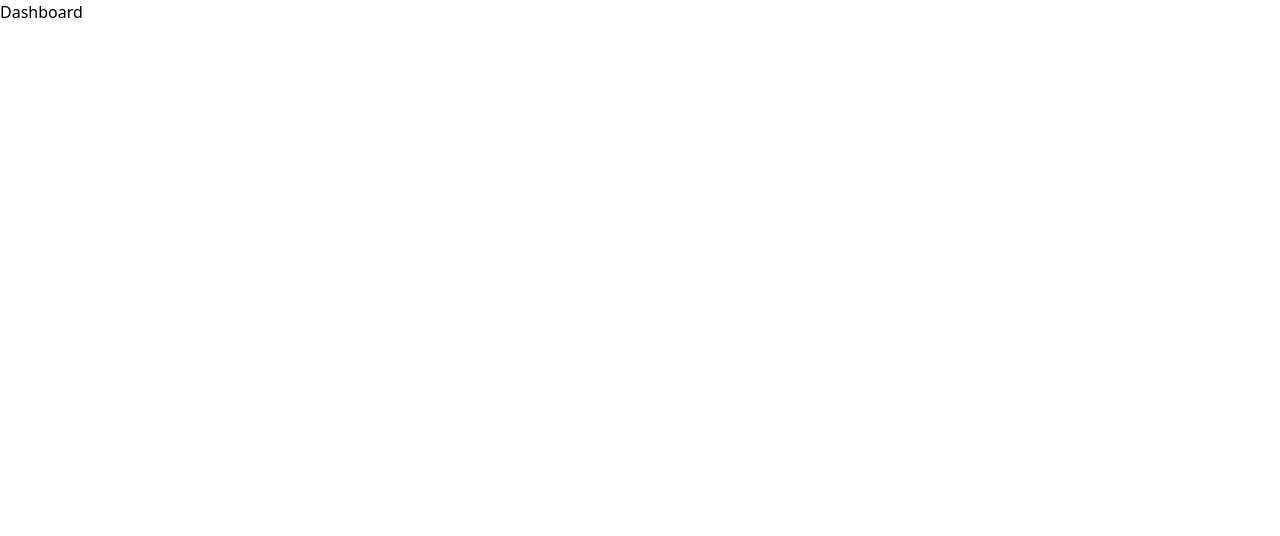
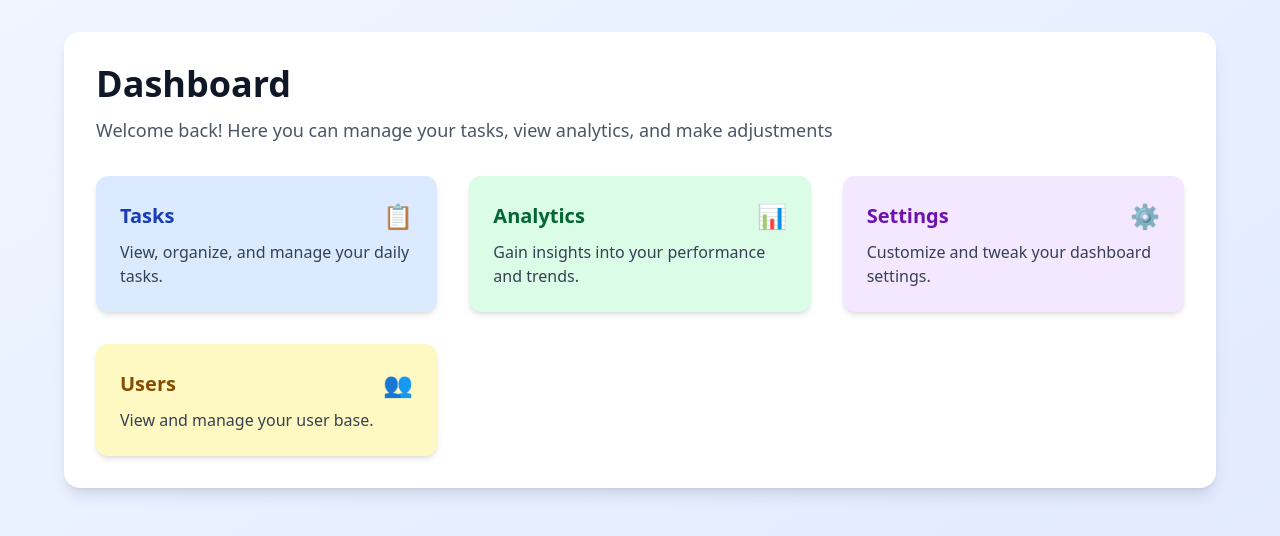
Before and after one commit to lucianesantcs/utils-dashboard, a Next.js app: page /dashboard in a window 1280 px wide. Shown: the top 536 px of the page. Built offline with nearby package versions, Linux system fonts and the light colour scheme.

Commit message:
feat: criado dashboard

```diff
--- a/src/app/dashboard/page.tsx
+++ b/src/app/dashboard/page.tsx
@@ -1,9 +1,83 @@
-import React from 'react'
+import Link from "next/link";
+import React from "react";
 
 const Dashboard = () => {
   return (
-    <div>Dashboard</div>
-  )
-}
+    <div className="min-h-screen bg-gradient-to-br from-blue-50 to-indigo-100 p-8">
+      <div className="max-w-6xl mx-auto bg-white rounded-2xl shadow-lg p-8 space-y-8">
+        <div className="flex flex-col">
+          <h1 className="text-4xl font-extrabold text-gray-900 mb-4 sm:mb-0">
+            Dashboard
+          </h1>
 
-export default Dashboard
+          <p className="text-lg text-gray-600 mt-3">
+            Welcome back! Here you can manage your tasks, view analytics, and
+            make adjustments
+          </p>
+        </div>
+
+        <div className="grid grid-cols-1 sm:grid-cols-2 lg:grid-cols-3 gap-8">
+          <Link
+            href="dashboard/tasks"
+            className="bg-blue-100 hover:bg-blue-200 cursor-pointer p-6 rounded-xl shadow-md hover:shadow-xl transition-all duration-200 ease-in-out transform hover:scale-105"
+          >
+            <div className="flex items-center justify-between">
+              <h2 className="text-xl font-semibold text-blue-800">Tasks</h2>
+              <span className="text-blue-500 text-2xl">📋</span>
+            </div>
+            <p className="text-gray-700 mt-2">
+              View, organize, and manage your daily tasks.
+            </p>
+          </Link>
+
+          <Link
+            href="dashboard/analytics"
+            className="bg-green-100 hover:bg-green-200 cursor-pointer p-6 rounded-xl shadow-md hover:shadow-xl transition-all duration-200 ease-in-out transform hover:scale-105"
+          >
+            <div className="flex items-center justify-between">
+              <h2 className="text-xl font-semibold text-green-800">
+                Analytics
+              </h2>
+              <span className="text-green-500 text-2xl">📊</span>
+            </div>
+            <p className="text-gray-700 mt-2">
+              Gain insights into your performance and trends.
+            </p>
+          </Link>
+
+          <Link
+            href="dashboard/settings"
+            className="bg-purple-100 hover:bg-purple-200 cursor-pointer p-6 rounded-xl shadow-md hover:shadow-xl transition-all duration-200 ease-in-out transform hover:scale-105"
+          >
+            <div className="flex items-center justify-between">
+              <h2 className="text-xl font-semibold text-purple-800">
+                Settings
+              </h2>
+              <span className="text-purple-500 text-2xl">⚙️</span>
+            </div>
+            <p className="text-gray-700 mt-2">
+              Customize and tweak your dashboard settings.
+            </p>
+          </Link>
+
+          <Link
+            href="dashboard/users"
+            className="bg-yellow-100 hover:bg-yellow-200 cursor-pointer p-6 rounded-xl shadow-md hover:shadow-xl transition-all duration-200 ease-in-out transform hover:scale-105"
+          >
+            <div className="flex items-center justify-between">
+              <h2 className="text-xl font-semibold text-yellow-800">
+                Users
+              </h2>
+              <span className="text-yellow-500 text-2xl">👥</span>
+            </div>
+            <p className="text-gray-700 mt-2">
+              View and manage your user base.
+            </p>
+          </Link>
+        </div>
+      </div>
+    </div>
+  );
+};
+
+export default Dashboard;
```
